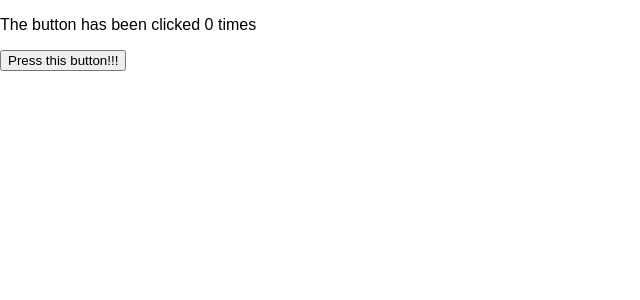
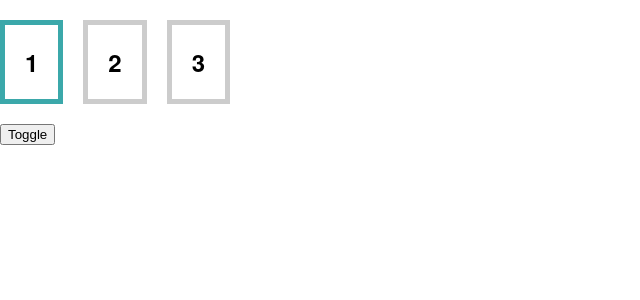
Before and after one commit to jacgit18/learn-react-1, a React (Create React App) app: page / in a window 1280 px wide. Shown: the top 300 px of the page, without its empty margins (0-640 px from the left). Built offline with nearby package versions, Linux system fonts and the light colour scheme.

Commit message:
edit stuff

```diff
--- a/src/BoardSwitcher.jsx
+++ b/src/BoardSwitcher.jsx
@@ -1,7 +1,6 @@
 import React from 'react';
 
 
-// rename file to jsx baiscally a react javascript file
 class Board extends React.Component {
 
   render() {
--- a/src/index.css
+++ b/src/index.css
@@ -1,7 +1,3 @@
-.red-text {
-  color: red;
-}
-
 
 body {
   margin: 0;
--- a/src/index.js
+++ /dev/null
@@ -1,87 +0,0 @@
-import React from "react";
-import ReactDOM from "react-dom";
-//import BoardSwitcher from './BoardSwitcher';
-import './index.css'
-
-
-// event handling
-// eslint-disable-next-line
-class App0 extends React.Component {
-  render() {
-    return (
-      <div>
-        <p>The button has been clicked 0 times</p>
-        <button onClick={ (e) => alert('The button was pressed!') }>{ this.props.btnText }!!!</button>
-      </div>
-    );
-  }
-}
-
-
-// logs event in browser console specifically mouse event
-// in this case
-// eslint-disable-next-line
-class App1 extends React.Component {
-  // older way of setting state were constructor is overriden
-  // eslint-disable-next-line
-  constructor(props){
-    super (props);
-    this.state = {
-      clicks: 0,
-    }
-  }
-  // counter
-  state = {
-    clicks: 0,
-  }
-
-  render() {
-    return (
-      <div>
-        <p>The button has been clicked {this.state.clicks} times</p>
-        <button onClick={ (event) => console.log(event) }>{ this.props.btnText }!!!</button>
-      </div>
-    );
-  }
-}
-
-class App2 extends React.Component {
-
-  // counter that track click states
-  // funtions can also be used inside
-  // the function is stored in counter property
-  state = {
-    clicks: 0,
-    counter: () => console.log("test"),
-  }
-  // handele in front is good naming convetion
-  // setstate is a function provided by react
-  // and the whole thing is a object
-  // huge part of react is state handling
-  // since were using virtual dom and not editing dom
-  handleClick(e) {
-    this.state.counter();
-    this.setState({
-      clicks: this.state.clicks + 1,
-    });
-  }
-
-  render() {
-    return (
-      <div>
-        <p>The button has been clicked {this.state.clicks} times</p>
-        <button onClick={ (e) => this.handleClick(e) }>{ this.props.btnText }!!!</button>
-      </div>
-    );
-  }
-}
-
-ReactDOM.render(
-  <App2 btnText="Press this button" />,
-  document.getElementById("root")
-);
-
-// ReactDOM.render(
-//   <BoardSwitcher numBoards={3} />,
-//   document.getElementById("root")
-// );
--- /dev/null
+++ b/src/index.jsx
@@ -0,0 +1,10 @@
+import React from "react";
+import ReactDOM from "react-dom";
+import BoardSwitcher from './BoardSwitcher';
+import './index.css'
+
+// rename file to jsx baiscally a react javascript file
+ReactDOM.render(
+  <BoardSwitcher numBoards={3} />,
+  document.getElementById("root")
+);
```
